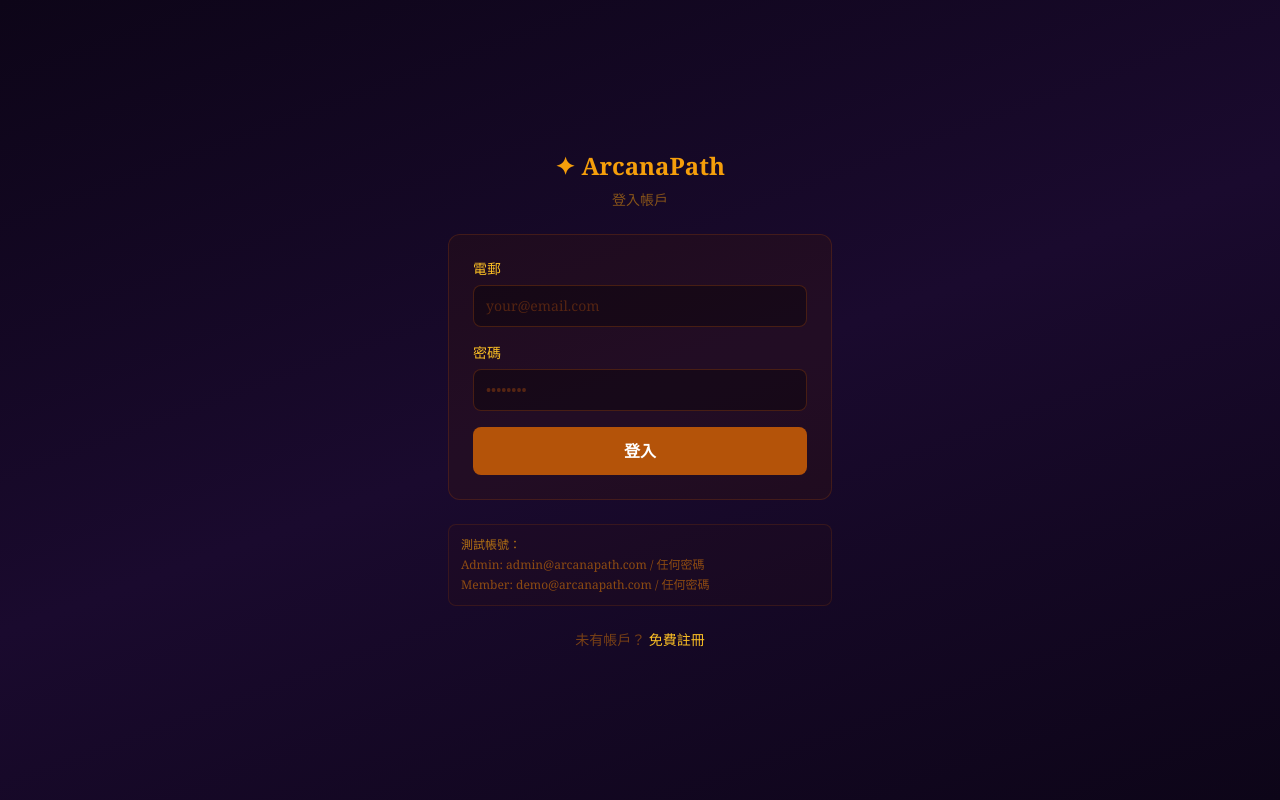
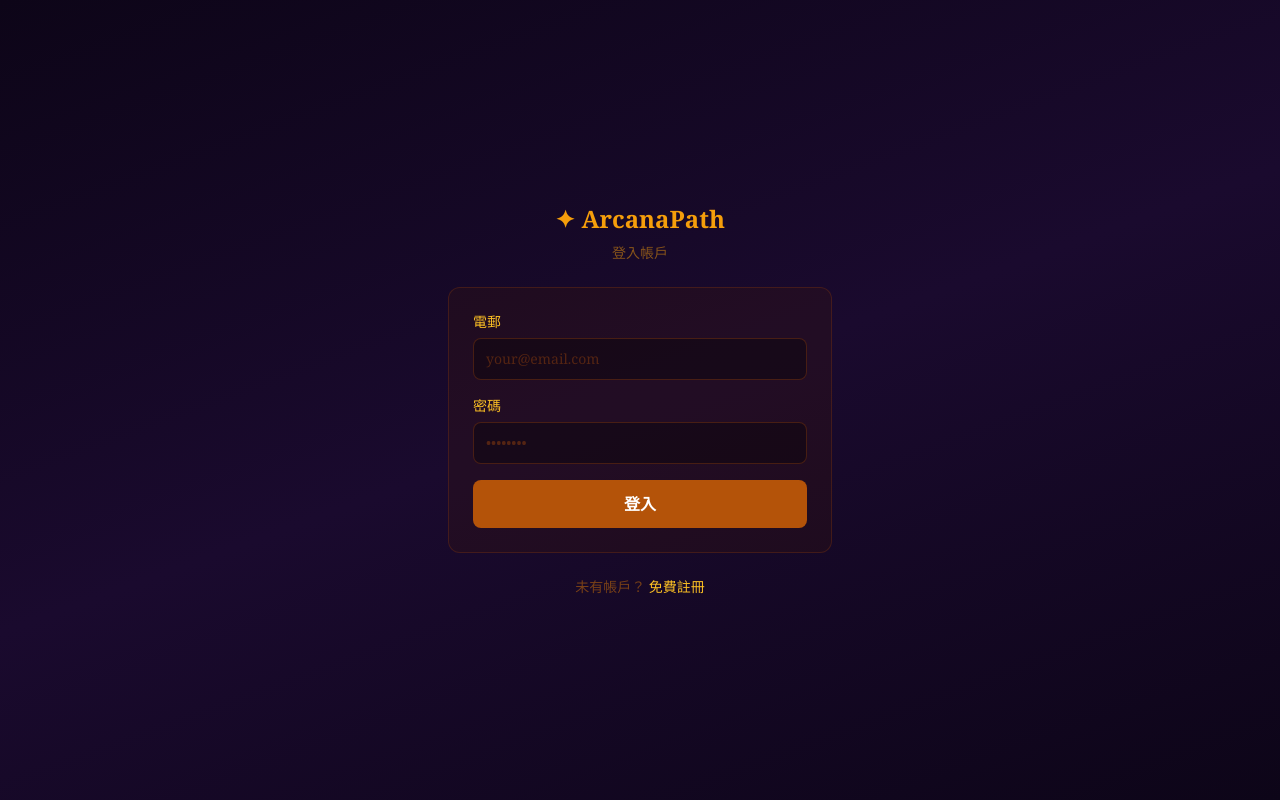
Before and after one commit to lcm1997cml-hue/arcanapath, a Next.js app: page /login in a window 1280 px wide. Built offline with nearby package versions, Linux system fonts and the light colour scheme; a web font is replaced by a local one.

Commit message:
remove demo login hints

```diff
--- a/src/app/login/page.tsx
+++ b/src/app/login/page.tsx
@@ -94,13 +94,6 @@ export default function LoginPage() {
           </button>
         </div>
 
-        {/* Demo credentials */}
-        <div className="rounded-lg border border-amber-900/30 bg-amber-950/10 p-3 text-xs font-serif text-amber-600/60 space-y-1">
-          <div className="text-amber-500/70 font-medium mb-1">測試帳號：</div>
-          <div>Admin: admin@arcanapath.com / 任何密碼</div>
-          <div>Member: demo@arcanapath.com / 任何密碼</div>
-        </div>
-
         <p className="text-center text-amber-600/50 text-sm font-serif">
           未有帳戶？{" "}
           <Link href="/register" className="text-amber-400 hover:text-amber-300">
```
